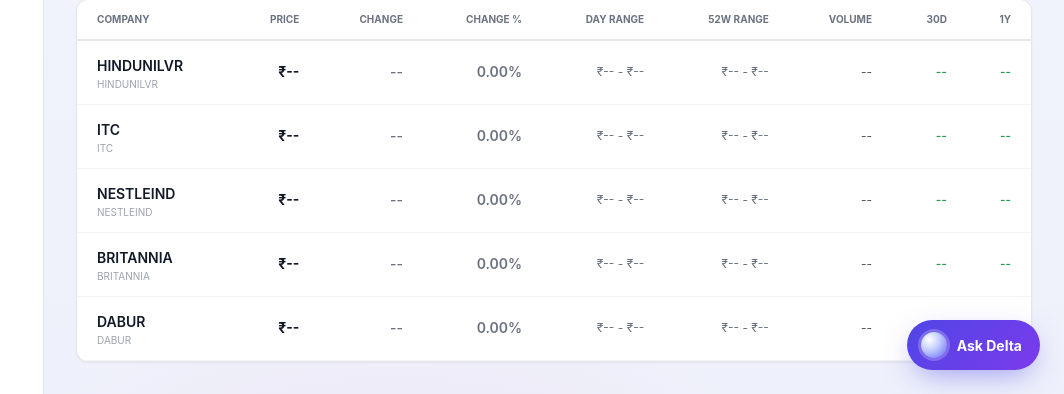
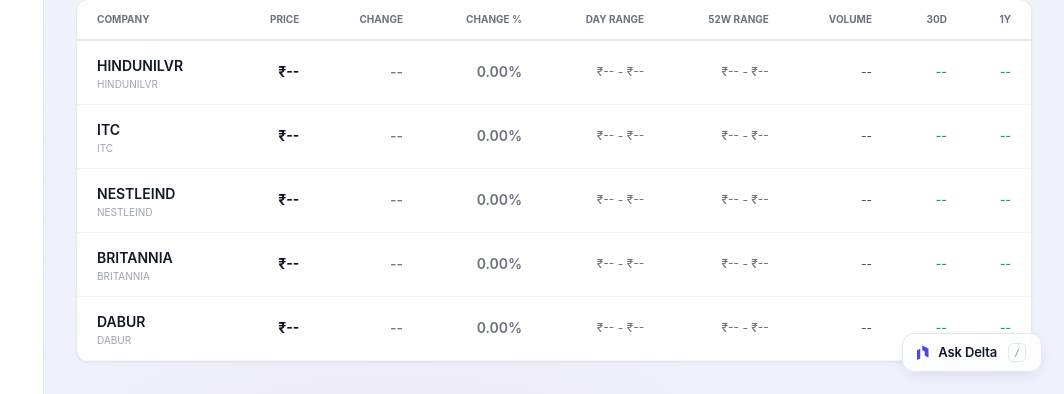
Before and after one commit to prakharsingh1/delta-filings-hackathon, a Flask app: page /prices in a window 1280 px wide. Shown: the part 839-1233 px from the top of the page, without its empty margins (216-1280 px from the left). Run offline with Flask 3, Linux system fonts and the light colour scheme; data comes from the database, SQL or seed files in the repository; data that the repository does not hold is empty; parts of the project's set-up code (start-up, migrations or seed data) failed here and were passed over; some libraries are stand-ins or nearby versions.

Commit message:
Restyle Delta Copilot to the app's own visual language
The launcher was a saturated purple gradient pill with a glowing orb — a
second visual language bolted onto an interface that is otherwise restrained
glass, thin borders and CSS tokens.

  launcher    glass pill borrowing the topbar's backdrop-filter treatment,
              1px token border, the real Delta mark instead of a generic orb,
              a "/" keyboard hint; hover brightens the border rather than
              pulsing a glow
  panel head  surface + border instead of a gradient banner
  suggestions neutral surface, accent only on hover
  send        solid accent, no gradient

Everything now reads from --primary / --surface / --border / --text-* with
literal fallbacks, so it follows the app in both themes instead of carrying
its own palette. Verified computed styles in light mode.

Adds "/" as a shortcut to open the assistant, ignored while typing in a
field.

Co-Authored-By: Claude Opus 5 <noreply@anthropic.com>

```diff
--- a/templates/copilot.html
+++ b/templates/copilot.html
@@ -4,20 +4,38 @@
    Context comes from the server (see inject_copilot in main.py), so the
    assistant already knows the page, company and document being viewed. #}
 <style>
+    /* Launcher borrows the topbar's glass treatment and the app's own tokens
+       rather than introducing a second visual language. */
     .dc-launcher {
-        position: fixed; right: 24px; bottom: 24px; z-index: 900;
-        display: inline-flex; align-items: center; gap: 10px;
-        padding: 12px 18px 12px 14px; border: none; border-radius: 999px;
-        background: linear-gradient(135deg, #4f46e5, #7c3aed);
-        color: #fff; font-size: 14px; font-weight: 700; cursor: pointer;
-        box-shadow: 0 10px 30px -8px rgba(79,70,229,.55);
-        transition: transform .16s cubic-bezier(.22,.61,.36,1), box-shadow .16s;
+        position: fixed; right: 22px; bottom: 22px; z-index: 900;
+        display: inline-flex; align-items: center; gap: 8px;
+        padding: 9px 15px 9px 12px; border-radius: 12px;
+        background: rgba(255,255,255,0.82);
+        backdrop-filter: saturate(180%) blur(18px);
+        -webkit-backdrop-filter: saturate(180%) blur(18px);
+        border: 1px solid var(--border, #e2e8f0);
+        color: var(--text-primary, #0f172a);
+        font-size: 13px; font-weight: 600; letter-spacing: -.01em; cursor: pointer;
+        box-shadow: 0 4px 16px -6px rgba(15,23,42,.18);
+        transition: border-color .15s, box-shadow .15s, transform .15s;
     }
-    .dc-launcher:hover { transform: translateY(-2px); box-shadow: 0 16px 38px -10px rgba(79,70,229,.65); }
+    .dc-launcher:hover {
+        border-color: var(--primary, #4f46e5);
+        box-shadow: 0 8px 22px -8px rgba(79,70,229,.3);
+        transform: translateY(-1px);
+    }
+    .dc-launcher:active { transform: translateY(0); }
     .dc-launcher.hidden { display: none; }
-    .dc-orb { width: 26px; height: 26px; border-radius: 50%; flex-shrink: 0;
-        background: radial-gradient(circle at 32% 30%, #fff 0%, #c7d2fe 38%, #6366f1 100%);
-        box-shadow: 0 0 0 3px rgba(255,255,255,.22); }
+    .dc-mark { width: 15px; height: 15px; flex-shrink: 0; color: var(--primary, #4f46e5); }
+    .dc-kbd { font-size: 10px; font-weight: 600; color: var(--text-muted, #94a3b8);
+        border: 1px solid var(--border, #e2e8f0); border-radius: 5px;
+        padding: 1px 5px; margin-left: 3px; font-family: ui-monospace, Menlo, monospace; }
+
+    html.dark .dc-launcher { background: rgba(16,16,18,0.86); border-color: #27272a;
+        color: #fafafa; box-shadow: 0 4px 18px -6px rgba(0,0,0,.6); }
+    html.dark .dc-launcher:hover { border-color: #6366f1; box-shadow: 0 8px 24px -8px rgba(99,102,241,.4); }
+    html.dark .dc-mark { color: #a5b4fc; }
+    html.dark .dc-kbd { border-color: #27272a; color: #52525b; }
 
     .dc-panel {
         position: fixed; right: 24px; bottom: 24px; z-index: 901;
@@ -120,12 +144,12 @@
 </style>
 
 <button class="dc-launcher" id="dcLauncher" onclick="dcOpen()" aria-label="Open Delta Copilot">
-    <span class="dc-orb"></span> Ask Delta
+    <svg class="dc-mark" viewBox="0 0 104 120" fill="currentColor" xmlns="http://www.w3.org/2000/svg" aria-hidden="true"><polygon points="8,42 34,30 34,108 8,120"/><polygon points="50,4 100,28 100,100 70,86 70,52 50,42"/></svg> Ask Delta <span class="dc-kbd">/</span>
 </button>
 
 <div class="dc-panel" id="dcPanel" role="dialog" aria-label="Delta Copilot">
     <div class="dc-head">
-        <span class="dc-orb"></span>
+        <svg class="dc-mark" viewBox="0 0 104 120" fill="currentColor" xmlns="http://www.w3.org/2000/svg" aria-hidden="true"><polygon points="8,42 34,30 34,108 8,120"/><polygon points="50,4 100,28 100,100 70,86 70,52 50,42"/></svg>
         <div>
             <div class="dc-title">Delta Copilot</div>
             <div class="dc-sub">Your AI compliance assistant</div>
@@ -279,6 +303,9 @@ async function dcSend() {
 }
 
 document.addEventListener('keydown', e => {
-    if (e.key === 'Escape' && document.getElementById('dcPanel').classList.contains('open')) dcClose();
+    const open = document.getElementById('dcPanel').classList.contains('open');
+    if (e.key === 'Escape' && open) { dcClose(); return; }
+    const typing = /^(INPUT|TEXTAREA|SELECT)$/.test((e.target.tagName || '')) || e.target.isContentEditable;
+    if (e.key === '/' && !open && !typing) { e.preventDefault(); dcOpen(); }
 });
 </script>
```
Also changed, not shown: other parts of templates/copilot.html (+27 -21 lines).
